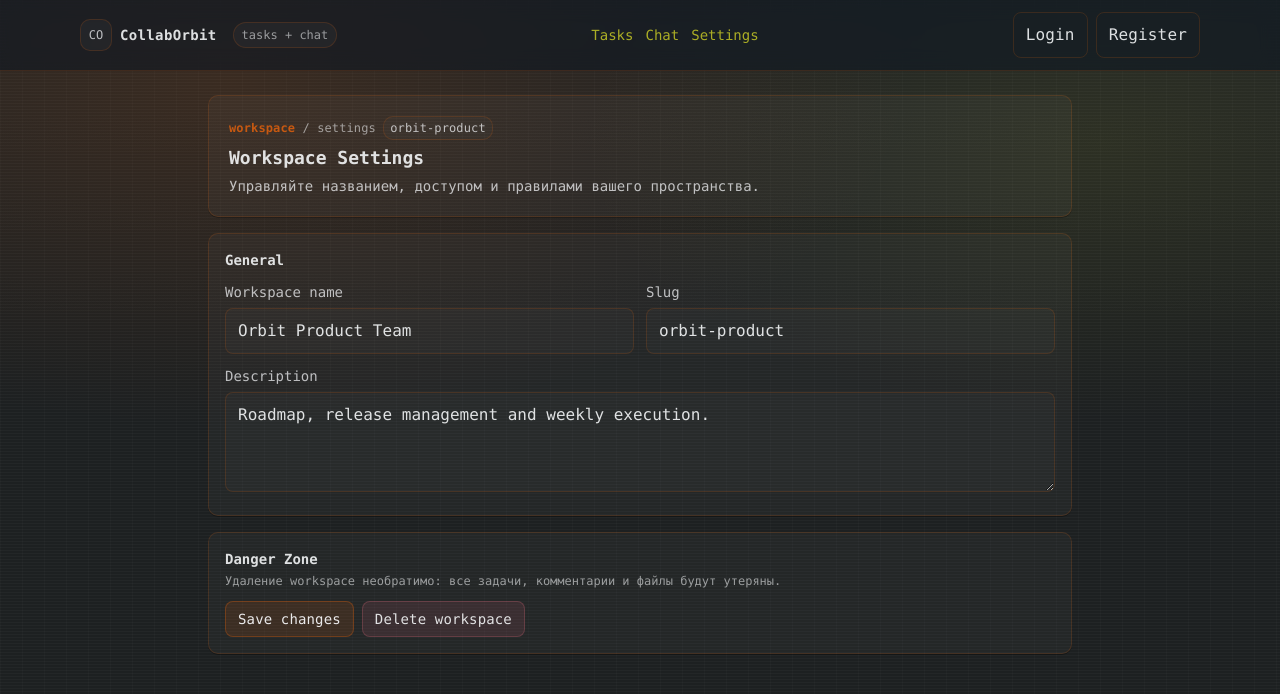
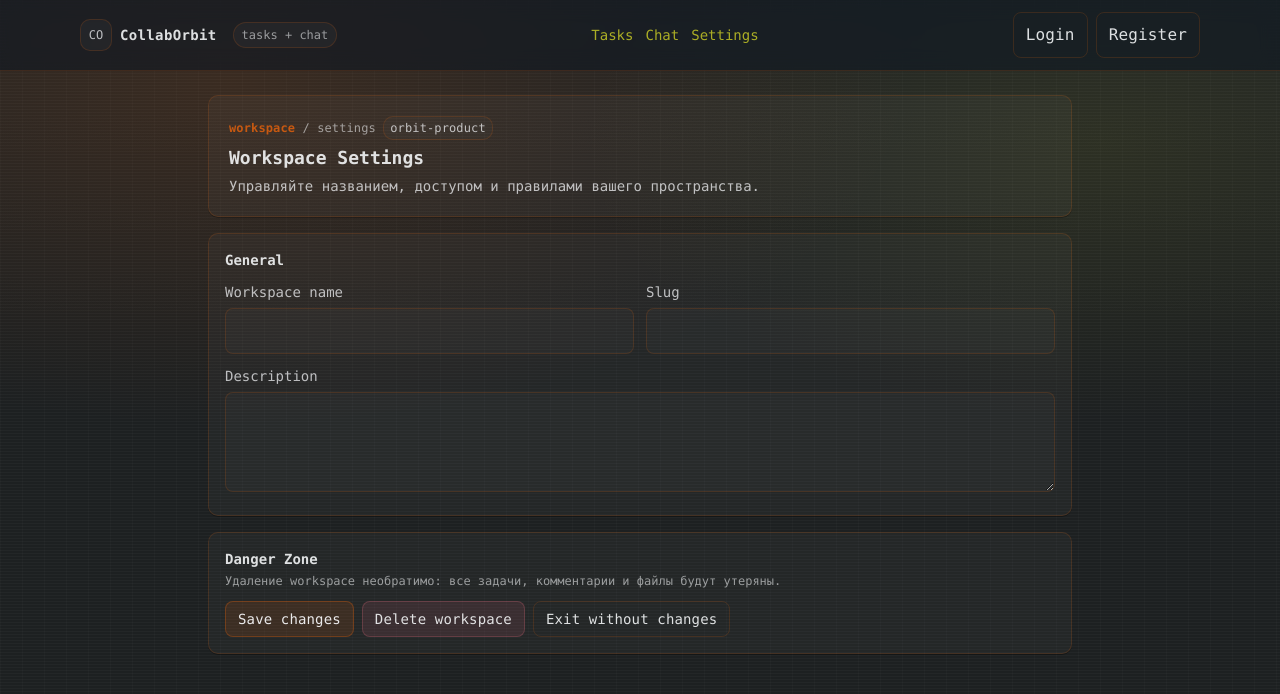
Before and after one commit to EgdLav/collaborbit-frontend, a Vue app: page /workspace-settings/1 in a window 1280 px wide. Shown: the top 694 px of the page. Built offline with nearby package versions, Linux system fonts and the light colour scheme; no server answers.

Commit message:
finish workspace settings

```diff
--- a/src/fetch/fetch.ts
+++ b/src/fetch/fetch.ts
@@ -17,7 +17,7 @@ async function handleResponse(response: Response) {
     if (data?.message) {
       notify(data?.message, 'error')
     }
-    return { data, error: true }
+    return { data, error: true, status:response.status }
   } else {
     alert('Server error')
   }
--- a/src/views/WorkspaceSettings.vue
+++ b/src/views/WorkspaceSettings.vue
@@ -1,20 +1,49 @@
 <script setup lang="ts">
 import { computed, ref } from 'vue'
 import { $fetch } from '@/fetch/fetch.ts'
-import { useRoute } from 'vue-router'
+import { useRoute, useRouter } from 'vue-router'
+import { notify } from '@/services/notify.ts'
 
-const workspace = ref(null)
+const workspace = ref({
+  name: '',
+  slug: '',
+  description: '',
+})
 const route = useRoute()
+const router = useRouter()
 const showModal = ref(false)
 
+async function back() {
+  if (document.referrer) {
+    router.back()
+  } else {
+    await router.push('/workspaces') // fallback page
+  }
+}
 async function getWorkspace() {
   const response = await $fetch(`/workspaces/${route.params.id}`, 'get')
-  workspace.value = response.data
+  if (response.status == 403 || !response.data?.workspace.is_owner) {
+    await back()
+  }
+  workspace.value = response.data.workspace
 }
 async function save(event: Event) {
   const form = event?.target as HTMLFormElement
   const response = await $fetch(`/workspaces/${route.params.id}`, 'post', new FormData(form))
-  workspace.value = response.data
+  workspace.value = response.data.workspace
+  if (!response.error) {
+    notify(response.message, 'success')
+    await back()
+  }
+}
+async function del() {
+  const response = await $fetch(`/workspaces/${route.params.id}`, 'delete')
+  if (!response.error) {
+    console.log(response)
+    notify(response.message, 'success')
+    await back()
+  }
+  await back()
 }
 
 getWorkspace()
@@ -30,24 +59,27 @@ getWorkspace()
       </p>
     </section>
     <form action="#" @submit.prevent="save">
+      <input class="input" type="hidden" name="_method" value="patch" />
       <section class="mt-4 space-y-4">
         <article class="card p-4">
           <h2 class="text-sm font-semibold">General</h2>
           <div class="mt-3 grid grid-cols-1 gap-3 sm:grid-cols-2">
             <label class="block">
               <span class="mb-1.5 block text-sm text-[color:var(--text-1)]">Workspace name</span>
-              <input class="input" type="text" value="Orbit Product Team" />
+              <input class="input" type="text" name="name" v-model="workspace.name" />
             </label>
             <label class="block">
               <span class="mb-1.5 block text-sm text-[color:var(--text-1)]">Slug</span>
-              <input class="input" type="text" value="orbit-product" />
+              <input class="input" type="text" v-model="workspace.slug" name="slug" />
             </label>
           </div>
           <label class="mt-3 block">
             <span class="mb-1.5 block text-sm text-[color:var(--text-1)]">Description</span>
-            <textarea class="input min-h-[100px] resize-y">
-Roadmap, release management and weekly execution.</textarea
-            >
+            <textarea
+              class="input min-h-[100px] resize-y"
+              name="description"
+              v-model="workspace.description"
+            ></textarea>
           </label>
         </article>
 
@@ -66,6 +98,9 @@ Roadmap, release management and weekly execution.</textarea
               @click="showModal = true"
             >
               Delete workspace
+            </button>
+            <button class="btn btn-ghost h-9 px-3 py-0 text-sm" type="button" @click="back">
+              Exit without changes
             </button>
           </div>
         </article>
@@ -90,7 +125,9 @@ Roadmap, release management and weekly execution.</textarea
                 <button class="btn h-9 px-3 py-0 text-sm" @click="showModal = false" type="button">
                   Cancel
                 </button>
-                <button class="btn btn-danger h-9 px-3 py-0 text-sm" type="button">Delete</button>
+                <button class="btn btn-danger h-9 px-3 py-0 text-sm" type="button" @click="del">
+                  Delete
+                </button>
               </div>
             </div>
           </div>
```
